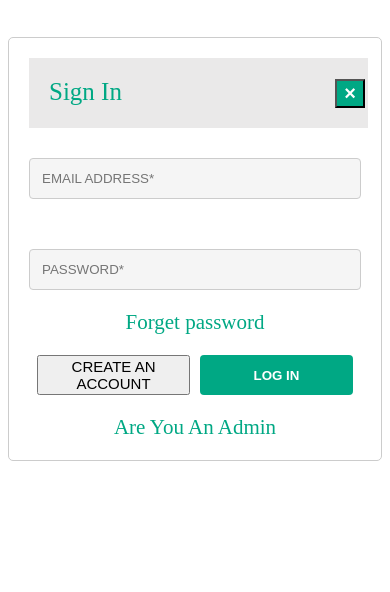
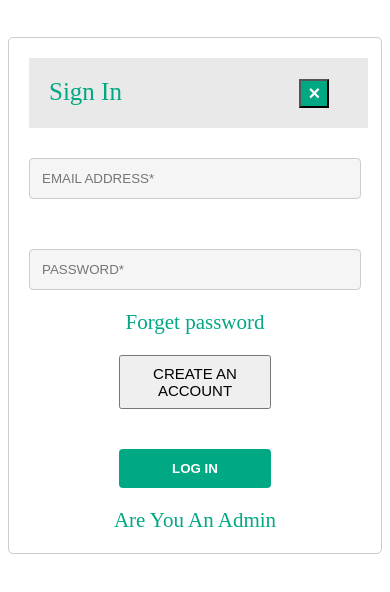
Before and after one commit to shubhamthite09/chatify.com, a website: page frontend/login.html in a window 390 px wide. Drawn offline with Linux system fonts and the light colour scheme; files whose address does not match are found by name.

Commit message:
fixed responsivness of sign-up page and log-in page

```diff
--- a/frontend/login.html
+++ b/frontend/login.html
@@ -60,7 +60,7 @@ button[type="submit"]:hover {
   position: relative;
   width: 30px;
   top: 0px;
-  left: 70%;
+  left: 75%;
   font-size: 20px;
   font-weight: bold;
   color: white;
@@ -97,6 +97,27 @@ a{display: flex;
  text-decoration: none;
 justify-content: center;
 font-size: 21px;
+}
+
+@media screen and (max-width: 600px) {
+
+.close-button {
+
+  left: 58%;
+}
+.flex{
+  display: flex;
+  flex-direction: column;
+
+}
+.flex>button{
+  margin: 20px auto;
+}
+.flex>button:nth-child(1){
+ height: auto;
+ padding: 8px;
+}
+
 }
 
     </style>
```
Also changed, not shown: frontend/sighnup.html (+4 -2 lines), frontend/style/signup.css (+8 -0 lines).
